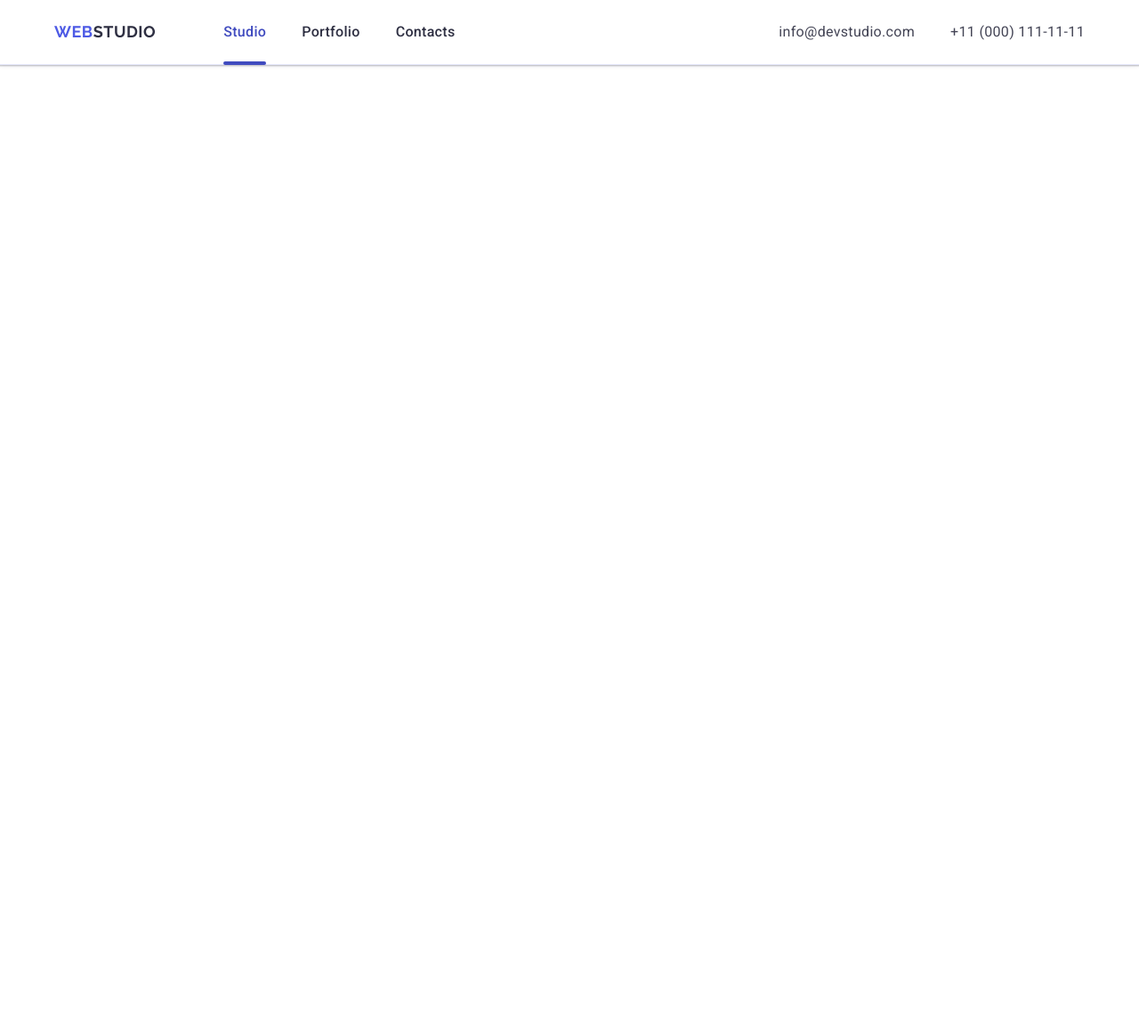
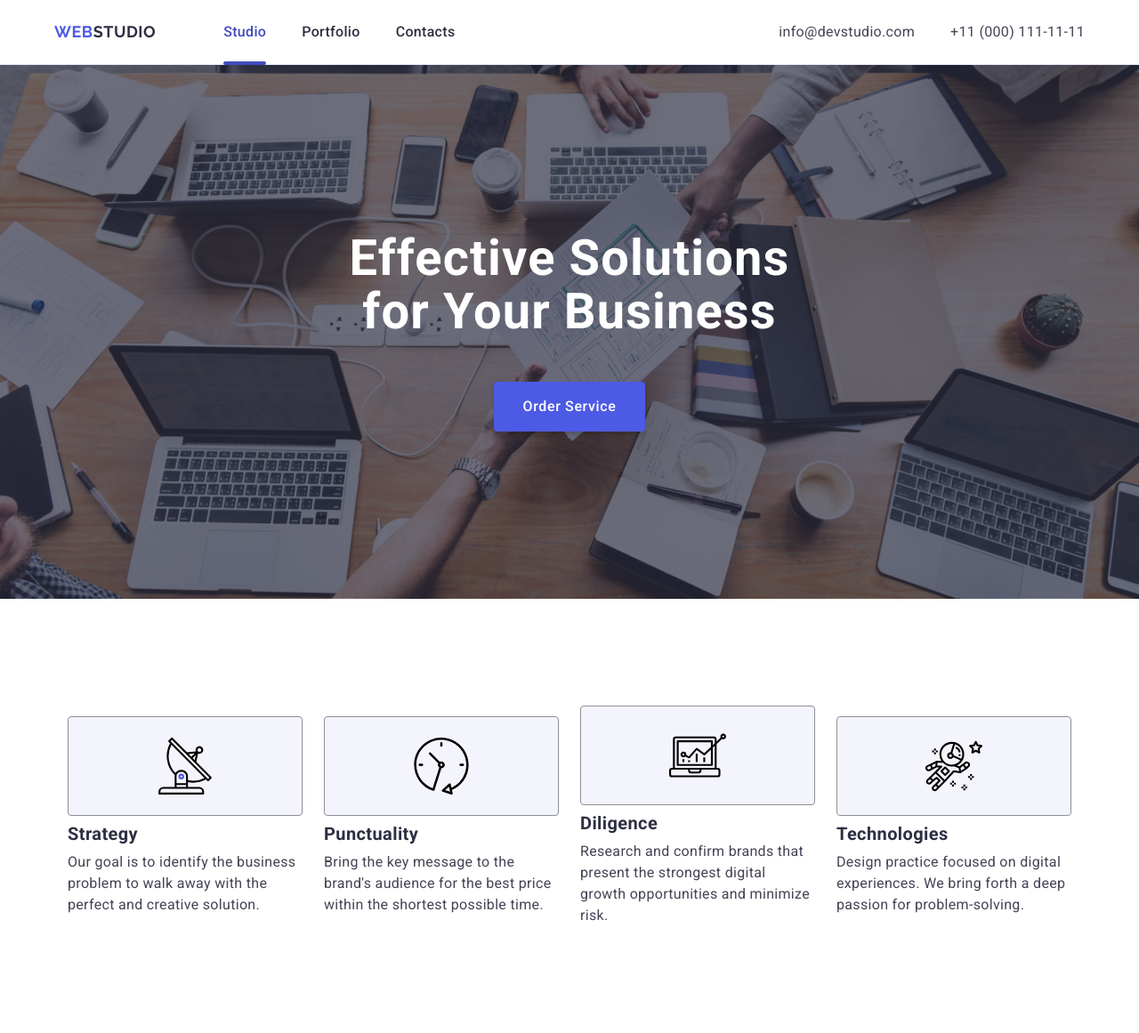
Before and after one commit to DovhanEduard/goit-markup-hw-06, a plain HTML site: page index.html in a window 1280 px wide. Shown: the whole page at 89% size. Before the commit the page ends 800 px from the top, so only its background shows below. Drawn offline with nearby package versions, Linux system fonts and the light colour scheme.

Commit message:
add hero and benefits section

```diff
--- a/css/old-styles.css
+++ b/css/old-styles.css
@@ -135,7 +135,7 @@ body {
 
 /* ============= Hero section styles ============= */
 .hero-section {
-  max-width: 1440px;
+
   margin-right: auto;
 
   margin-left: auto;
--- a/css/styles.css
+++ b/css/styles.css
@@ -78,7 +78,7 @@ body {
   color: #2e2f42;
 
   font-size: 36px;
-  line-height: 1.11111;
+  line-height: 1.11;
   letter-spacing: 0.02em;
   text-align: center;
   text-transform: capitalize;
@@ -221,6 +221,220 @@ body {
 }
 /* ============= /Page Header styles ============= */
 
+/* ============= Hero section styles ============= */
+.hero-section {
+  max-width: 320px;
+  margin-right: auto;
+  margin-left: auto;
+  padding-top: 72px;
+  padding-bottom: 72px;
+
+  background-color: #2e2f42;
+
+  background-image: linear-gradient(
+      rgba(46, 47, 66, 0.7),
+      rgba(46, 47, 66, 0.7)
+    ),
+    url("../images/hero/hero-bg-mob.jpg");
+  background-position: center;
+  background-size: cover;
+  background-repeat: no-repeat;
+}
+
+@media screen and (min-resolution: 192dpi) {
+  .hero-section {
+    background-image: linear-gradient(
+        rgba(46, 47, 66, 0.7),
+        rgba(46, 47, 66, 0.7)
+      ),
+      url("../images/hero/hero-bg-mob@2x.jpg");
+  }
+}
+
+.hero-title {
+  width: 216px;
+  margin-right: auto;
+  margin-bottom: 72px;
+  margin-left: auto;
+  color: #ffffff;
+  font-size: 36px;
+  line-height: 1.11;
+  letter-spacing: 0.02em;
+  text-align: center;
+}
+
+.order-service-btn {
+  display: block;
+  min-width: 169px;
+  height: 56px;
+  margin-right: auto;
+  margin-left: auto;
+  padding: 16px 32px;
+  border: none;
+
+  border-radius: 4px;
+  background: #4d5ae5;
+  color: #fff;
+  box-shadow: 0 4px 4px 0 rgba(0, 0, 0, 0.15);
+  font-weight: 500;
+  font-size: 16px;
+  line-height: 1.5;
+  letter-spacing: 0.04em;
+
+  transition: background-color 250ms cubic-bezier(0.4, 0, 0.2, 1);
+}
+
+.order-service-btn:hover,
+.order-service-btn:focus {
+  background-color: #404bbf;
+}
+
+/* Tablet */
+@media screen and (min-width: 768px) {
+  .hero-section {
+    max-width: 768px;
+    padding-top: 112px;
+    padding-bottom: 112px;
+
+    background-image: linear-gradient(
+        rgba(46, 47, 66, 0.7),
+        rgba(46, 47, 66, 0.7)
+      ),
+      url("../images/hero/hero-bg-tab.jpg");
+  }
+
+  .hero-title {
+    width: 496px;
+    margin-bottom: 36px;
+    font-size: 56px;
+    line-height: 1.07;
+  }
+}
+
+@media screen and (min-width: 768px) and (min-resolution: 192dpi) {
+  .hero-section {
+    background-image: linear-gradient(
+        rgba(46, 47, 66, 0.7),
+        rgba(46, 47, 66, 0.7)
+      ),
+      url("../images/hero/hero-bg-tab@2x.jpg");
+  }
+}
+
+/* Desktop */
+@media screen and (min-width: 1158px) {
+  .hero-section {
+    max-width: 1440px;
+    padding-top: 188px;
+    padding-bottom: 188px;
+
+    background-image: linear-gradient(
+        rgba(46, 47, 66, 0.7),
+        rgba(46, 47, 66, 0.7)
+      ),
+      url("../images/hero/hero-bg-desk.jpg");
+  }
+  .hero-title {
+    margin-bottom: 48px;
+  }
+}
+
+@media screen and (min-width: 1158px) and (min-resolution: 192dpi) {
+  .hero-section {
+    background-image: linear-gradient(
+        rgba(46, 47, 66, 0.7),
+        rgba(46, 47, 66, 0.7)
+      ),
+      url("../images/hero/hero-bg-desk@2x.jpg");
+  }
+}
+/* ============= /Hero section styles ============= */
+
+/* ============= Benefits section  styles ============= */
+.benefits-list-container {
+  display: none;
+}
+
+.benefits {
+  padding-top: 96px;
+  padding-bottom: 96px;
+}
+
+.benefits-list {
+  display: flex;
+  flex-direction: column;
+  gap: 72px;
+  align-items: center;
+}
+
+.benefits-list-item {
+  width: 288px;
+}
+
+.benefits-list-title {
+  margin-bottom: 8px;
+  color: #2e2f42;
+  font-weight: 700;
+  font-size: 36px;
+  line-height: 1.11;
+  letter-spacing: 0.02em;
+  text-align: center;
+}
+
+.benefits-list-text {
+  font-weight: 500;
+}
+/* Tab */
+@media screen and (min-width: 768px) {
+  .benefits-list {
+    flex-direction: row;
+    flex-wrap: wrap;
+    gap: 24px;
+  }
+
+  .benefits-list-item {
+    width: calc((100% - 24px) / 2);
+  }
+
+  .benefits-list-title {
+    text-align: left;
+  }
+}
+
+/* Desk */
+@media screen and (min-width: 1158px) {
+  .benefits {
+    padding-top: 120px;
+    padding-bottom: 120px;
+  }
+  .benefits-list-item {
+    width: calc((100% - 72px) / 4);
+  }
+
+  .benefits-list-container {
+    display: flex;
+    justify-content: center;
+    align-items: center;
+    width: 100%;
+    height: 112px;
+    margin-bottom: 8px;
+
+    border: 1px solid #8e8f99;
+    border-radius: 4px;
+    background-color: #f4f4fd;
+  }
+
+  .benefits-list-title {
+    font-size: 20px;
+    line-height: 1.2;
+  }
+
+  .benefits-list-text {
+    font-weight: 400;
+  }
+}
+/* ============= /Benefits section  styles ============= */
+
 /* ============= Mobile menu styles ============= */
 @media screen and (max-width: 767px) {
   .mobile-menu {
--- a/index.html
+++ b/index.html
@@ -70,15 +70,15 @@
 
     <main>
       <!-- Hero section -->
-      <!-- <section class="hero-section">
+      <section class="hero-section">
         <div class="container">
           <h1 class="hero-title">Effective Solutions for Your Business</h1>
           <button class="order-service-btn" type="button">Order Service</button>
         </div>
-      </section> -->
+      </section>
 
       <!-- Benefits section -->
-      <!-- <section class="benefits">
+      <section class="benefits">
         <div class="container">
           <h2 class="section-title visually-hidden">Our benefits</h2>
 
@@ -133,7 +133,8 @@
             </li>
           </ul>
         </div>
-      </section> -->
+      </section>
+
       <!-- Team section -->
       <!-- <section class="team-section">
         <div class="container">
```
Also changed, not shown: images/hero/hero-bg-desk.jpg (renamed from images/hero/hero-bg.jpg), images/hero/hero-bg-mob.jpg (added), images/hero/hero-bg-mob@2x.jpg (added), images/hero/hero-bg-tab.jpg (added), images/hero/hero-bg-tab@2x.jpg (added), 1 other file.
